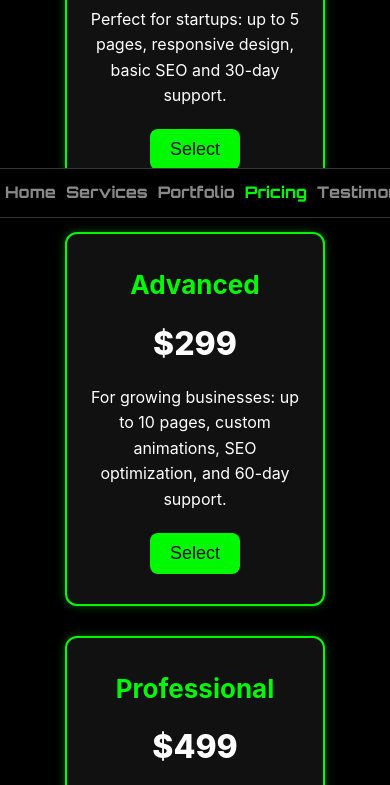
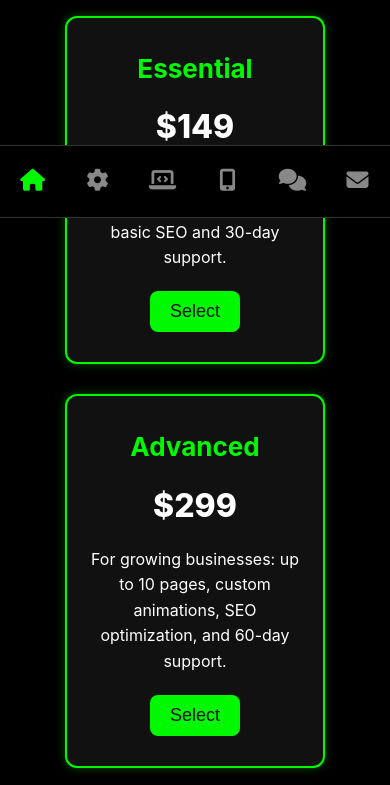
Before and after one commit to Amir-r-Shokri/gta-iv-menu-responsive, a plain HTML site: page pricing/index.html in a window 390 px wide. Shown: the part 626-1411 px from the top of the page. Drawn offline with Linux system fonts and the light colour scheme.

Commit message:
navbar improvement

```diff
--- a/pricing/index.html
+++ b/pricing/index.html
@@ -2,6 +2,8 @@
 <html lang="en">
 <head>
   <meta charset="UTF-8">
+  <meta name="viewport" content="width=device-width, initial-scale=1.0">
+
   <title>Pricing | Neon Pixel Web Design</title>
   <link rel="stylesheet" href="../style.css">
   <link rel="stylesheet" href="style.css">
@@ -10,14 +12,15 @@
 </head>
 <body>
 
-  <div class="menu-bar">
-    <a href="../index.html" class="menu-item">Home</a>
-    <a href="../services/index.html" class="menu-item">Services</a>
-    <a href="../portofilo/index.html" class="menu-item">Portfolio</a>
-    <a href="../pricing/index.html" class="menu-item active">Pricing</a>
-    <a href="../testimonials/index.html" class="menu-item">Testimonials</a>
-    <a href="../contact/index.html" class="menu-item">Contact</a>
-  </div>
+   <div class="menu-bar">
+  <a href="../index.html" class="menu-item active"><span>Home</span></a>
+  <a href="./services/index.html" class="menu-item"><span>Services</span></a>
+  <a href="./portofilo/index.html" class="menu-item"><span>Portfolio</span></a>
+  <a href="./pricing/index.html" class="menu-item"><span>Pricing</span></a>
+  <a href="./testimonials/index.html" class="menu-item"><span>Testimonials</span></a>
+  <a href="./contact/index.html" class="menu-item"><span>Contact</span></a>
+</div>
+
 
   <div class="content">
     <h1 class="welcome-heading">Pricing Plans</h1>
--- a/style.css
+++ b/style.css
@@ -146,48 +146,50 @@ body {
 
 /* MOBILE-FIRST: Small phones (Portrait) ≤ 480px */
 @media (max-width: 480px) {
-  body {
-    padding-bottom: 70px;
-  }
-
   .menu-bar {
+    display: flex;
+    justify-content: space-around;
     position: fixed;
     bottom: 0;
     left: 0;
     right: 0;
     background: #000;
     border-top: 1px solid #333;
-    justify-content: space-around;
-    padding: 6px 0;
+    padding: 10px 0;
     z-index: 999;
   }
 
   .menu-bar a {
-    font-size: 16px;
-    padding: 5px;
+    font-size: 20px;
     margin: 0;
+    padding: 6px 0;
+    flex: 1;
+    text-align: center;
+    overflow: hidden;
+    white-space: nowrap;
   }
 
-  .content {
-    padding: 20px 12px;
+  .menu-bar a::before {
+    display: block;
+    font-size: 22px;
+    margin-bottom: 4px;
   }
 
-  .welcome-heading {
-    font-size: 26px;
-    margin-bottom: 20px;
-  }
+  /* Icon content via FontAwesome classes */
+  .menu-bar a:nth-child(1)::before { content: '\f015'; font-family: 'Font Awesome 6 Free'; font-weight: 900; }
+  .menu-bar a:nth-child(2)::before { content: '\f013'; font-family: 'Font Awesome 6 Free'; font-weight: 900; }
+  .menu-bar a:nth-child(3)::before { content: '\f5fc'; font-family: 'Font Awesome 6 Free'; font-weight: 900; }
+  .menu-bar a:nth-child(4)::before { content: '\f3cd'; font-family: 'Font Awesome 6 Free'; font-weight: 900; }
+  .menu-bar a:nth-child(5)::before { content: '\f086'; font-family: 'Font Awesome 6 Free'; font-weight: 900; }
+  .menu-bar a:nth-child(6)::before { content: '\f0e0'; font-family: 'Font Awesome 6 Free'; font-weight: 900; }
 
-  .card {
-    width: 90%;
-    padding: 20px 14px;
-  }
-
-  .footer {
-    padding: 16px 12px;
-    font-size: 14px;
-    margin-bottom: 70px;
+  .menu-bar a span {
+    display: none;
   }
 }
+
+
+
 
 /* PHONES: 481px - 767px */
 @media (min-width: 481px) and (max-width: 767px) {
```
Also changed, not shown: contact/index.html (+10 -7 lines), index.html (+7 -6 lines), portofilo/index.html (+10 -7 lines), services/index.html (+11 -8 lines), testimonials/index.html (+10 -7 lines).
